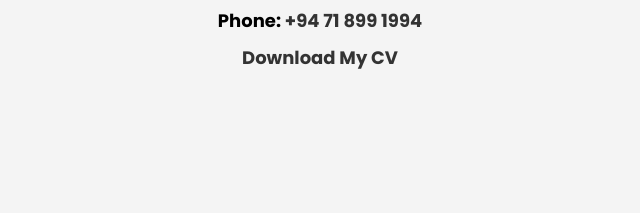
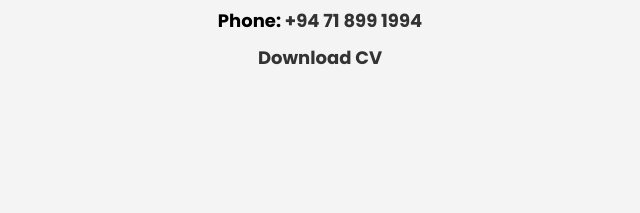
Before and after one commit to LahiruKalutotage/LahiruKalutotage.com, a plain HTML site: page index.html in a window 1280 px wide. Shown: the part 404-617 px from the top of the page, 320-960 px from the left. Drawn offline with Linux system fonts and the light colour scheme.

Commit message:
Update index.html

```diff
--- a/index.html
+++ b/index.html
@@ -58,7 +58,7 @@
             <ul>
                 <li>Email: <a href="mailto:lahirukalutotage@gmail.com">lahirukalutotage@gmail.com</a></li>
                 <li>Phone: <a href="tel:+94718991994">+94 71 899 1994</a></li>
-                <li><a href="./src/docs/Lahiru Kalutotage.pdf" class="download-cv" download>Download My CV</a></li>
+                <li><a href="./src/docs/Lahiru Kalutotage.pdf" class="download-cv" download>Download CV</a></li>
             </ul>
         </div>
     </main>
```
